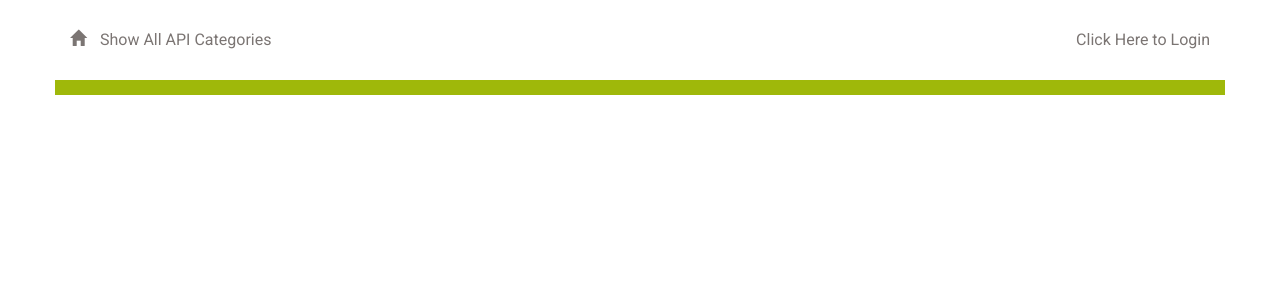
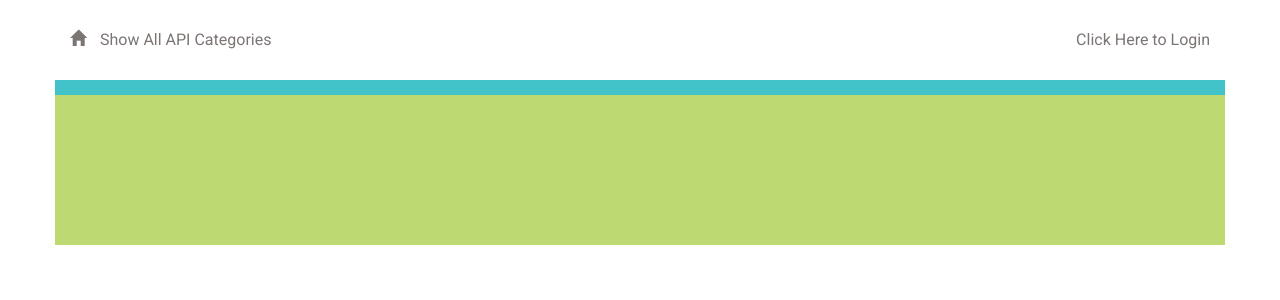
Before and after one commit to neonseon/catalog, a Flask app: template templates/public-api-category.html in a window 1280 px wide. Shown: the top 300 px of the page. Run offline with Flask 2, Linux system fonts and the light colour scheme; the template is opened without the code that fills it, so the values that code supplies are empty; some libraries are stand-ins or nearby versions.

Commit message:
style: Update formatting

```diff
--- a/templates/public-api-category.html
+++ b/templates/public-api-category.html
@@ -2,23 +2,15 @@
 {% block content %}
 {% include "header.html" %}
 
-	<div class="row divider green">
+    <div class="row divider blue">
         <div class="col-md-12"></div>
     </div>
-	<div class="row banner menu">
+    <div class="row banner hdr">
         <div class="col-md-11 col-md-offset-1 padding-none">
-			<h1>{{ api_category.name }}
-			</h1>
-
+            <h1>{{ api_category.name }}</h1>
         </div>
     </div>
-	<div class="row padding-top padding-bottom">
-		<div class="col-md-1"></div>
-		<div class="col-md-11 padding-none">
 
-		</div>
-		<div class="col-md-7"></div>
-	</div>
     <div class="row">
         <div class="col-md-12">
             {% with messages = get_flashed_messages() %}
@@ -35,12 +27,12 @@
     {% if api_category !=[] %}
         <div class="row">
             <div class="col-md-1"></div>
-			<div class="col-md-3">
+            <div class="col-md-10 flex-container padding-top">
                 {% for a in apis %}
-							<div class="menu-item">
-								<h2>
-									<a href = "{{url_for('showApi', api_category_slug = api_category.slug, api_title_slug = a.slug)}}">{{a.title}}</a></h2>
-
+                    <div class="api-category">
+                        <a href="{{url_for('showApi', api_title_slug = a.slug, api_category_slug = api_category.slug)}}">
+                            <h2>{{a.title}}</h2>
+                        </a>
                     </div>
                 {% endfor %}
             </div>
```
Lines whose indentation alone changed are shown as unchanged.
